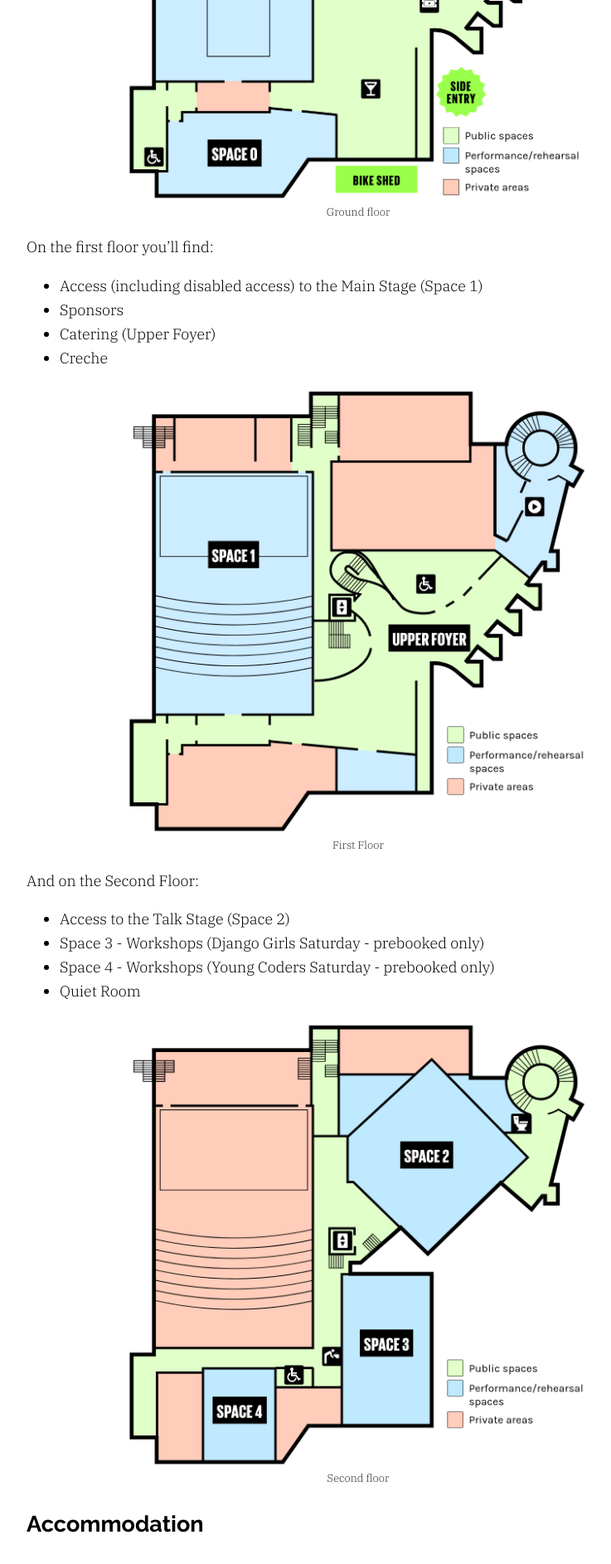
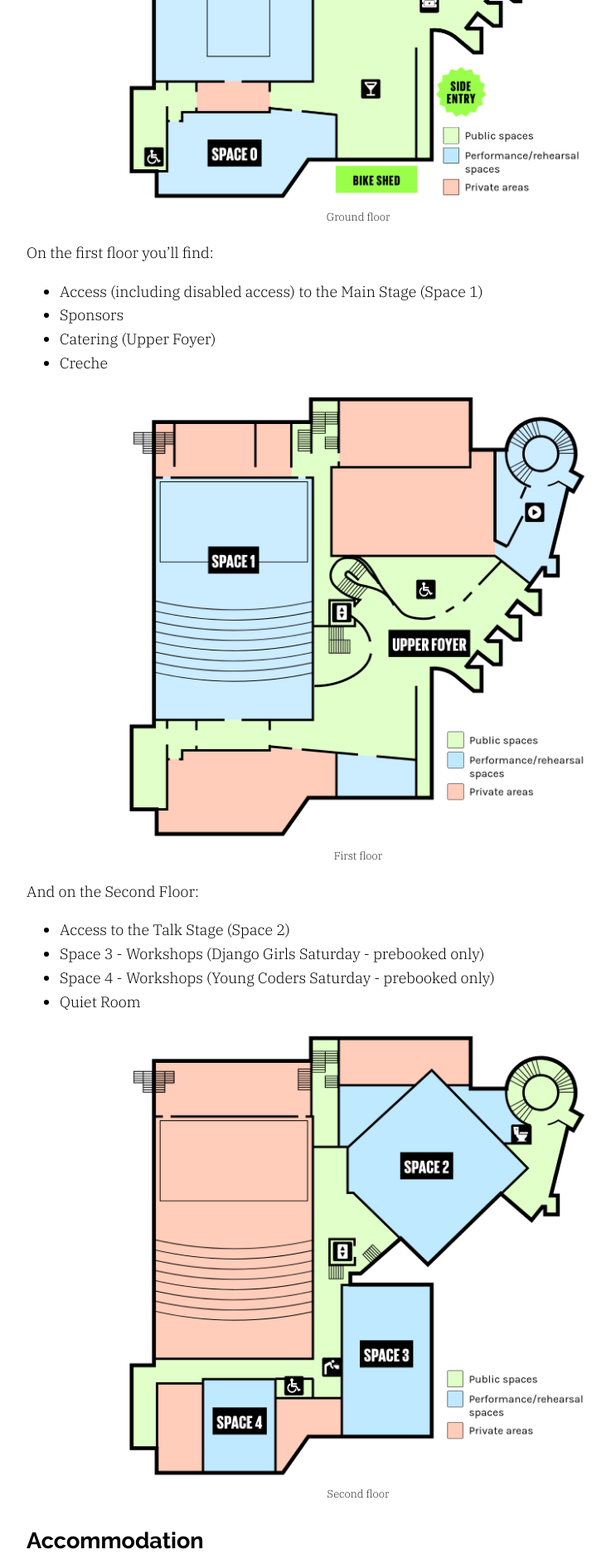
Before and after one commit to gma/2025.pyconuk.org, a Jekyll site: the page built from src/venue.md, in a window 1280 px wide. Shown: the part 1532-3417 px from the top of the page at 83% size, without its empty margins (208-945 px from the left). Built offline with Jekyll 4.4.1, drawn with Linux system fonts in a browser that asks for light colours.

Commit message:
Minor tweaks to figcaptions on floor plan images
I'd inadvertently failed to centre-align them on mobile, where I think
these short two-word phrases looks quite odd/jarring when left aligned.

I'd also used inconsistent capitalisation ("floor" vs "Floor").

```diff
--- a/src/theme/style.scss
+++ b/src/theme/style.scss
@@ -122,14 +122,15 @@ figure {
   }
 }
 
-@media (min-width: 600px) {
-  figure.floor-plan {
+figure.floor-plan {
+  figcaption {
+    margin-block: 0.5em;
+    text-align: center;
+  }
+
+  @media (min-width: 600px) {
     margin-inline: auto;
     max-width: 70%;
-
-    figcaption {
-      text-align: center;
-    }
   }
 }
 
--- a/src/venue.md
+++ b/src/venue.md
@@ -53,7 +53,7 @@ On the first floor you'll find:
 
 <figure class="floor-plan">
   <img src="/images/contact_first_floor.png" height="1148" width="1116" alt="First floor floorplan for Contact, venue for PyconUK {{ site.con_year }}" title="Contact First Floor">
-  <figcaption>First Floor</figcaption>
+  <figcaption>First floor</figcaption>
 </figure>
 
 And on the Second Floor:
```
